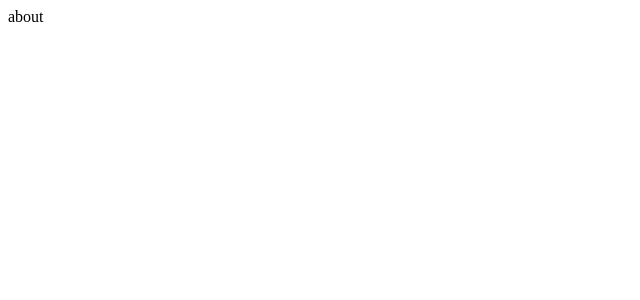
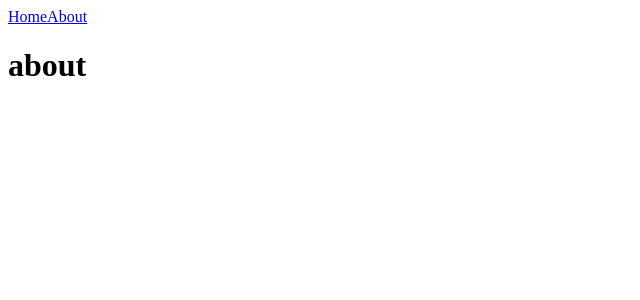
Before and after one commit to dongmin7208/nextjs-intro, a Next.js app: page /about in a window 1280 px wide. Shown: the top 300 px of the page, without its empty margins (0-640 px from the left). Built offline with nearby package versions, Linux system fonts and the light colour scheme.

Commit message:
ADD: Link to

```diff
--- /dev/null
+++ b/components/NavBar.js
@@ -0,0 +1,13 @@
+import Link from "next/link";
+export default function NavBar() {
+    return (
+        <nav>
+            <Link href="/">
+                <a>Home</a>
+            </Link>
+            <Link href="/about">
+                <a>About</a>
+            </Link>
+        </nav>
+    );
+}
--- a/pages/about.js
+++ b/pages/about.js
@@ -1,3 +1,9 @@
+import NavBar from "../components/NavBar";
 export default function Home() {
-    return "about";
+    return (
+        <div>
+            <NavBar />
+            <h1>about</h1>
+        </div>
+    );
 }
--- a/pages/index.js
+++ b/pages/index.js
@@ -1,9 +1,10 @@
 import { useState } from "react";
-
+import NavBar from "../components/NavBar";
 export default function Home() {
     const [counter, setCounter] = useState(0);
     return (
         <div>
+            <NavBar />
             <h1>hello {counter}</h1>
             <button onClick={() => setCounter((prev) => prev + 1)}>+</button>
         </div>
```
